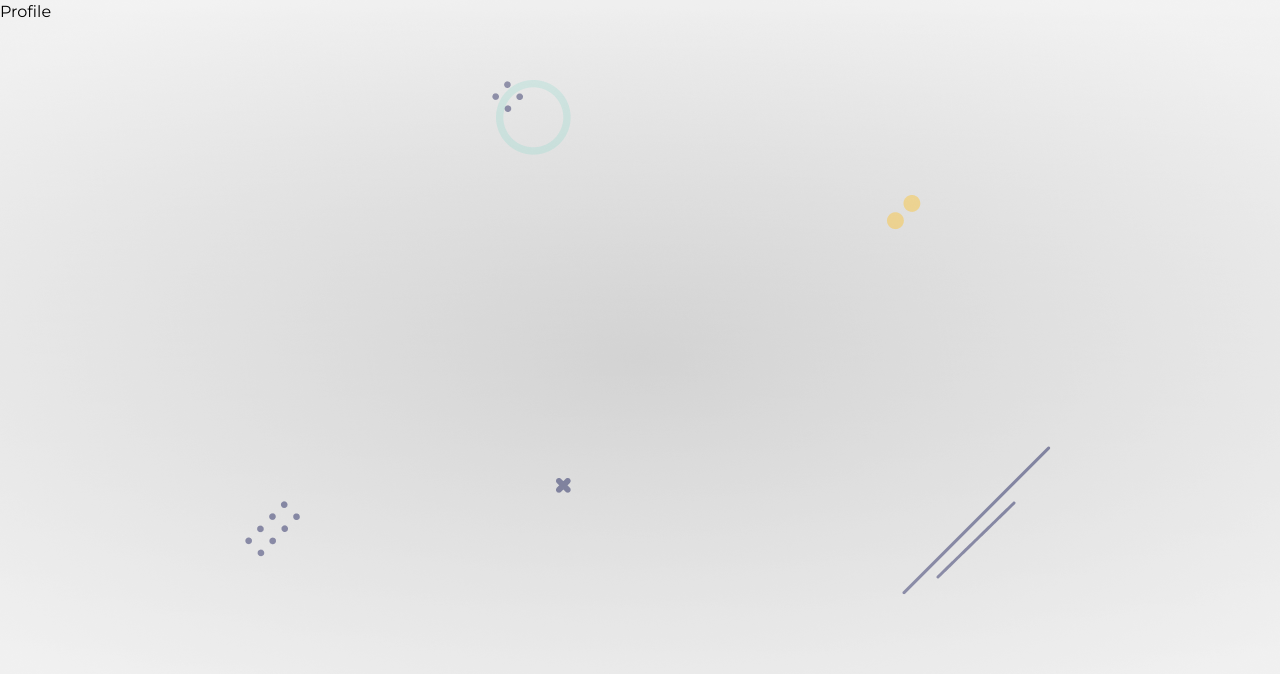
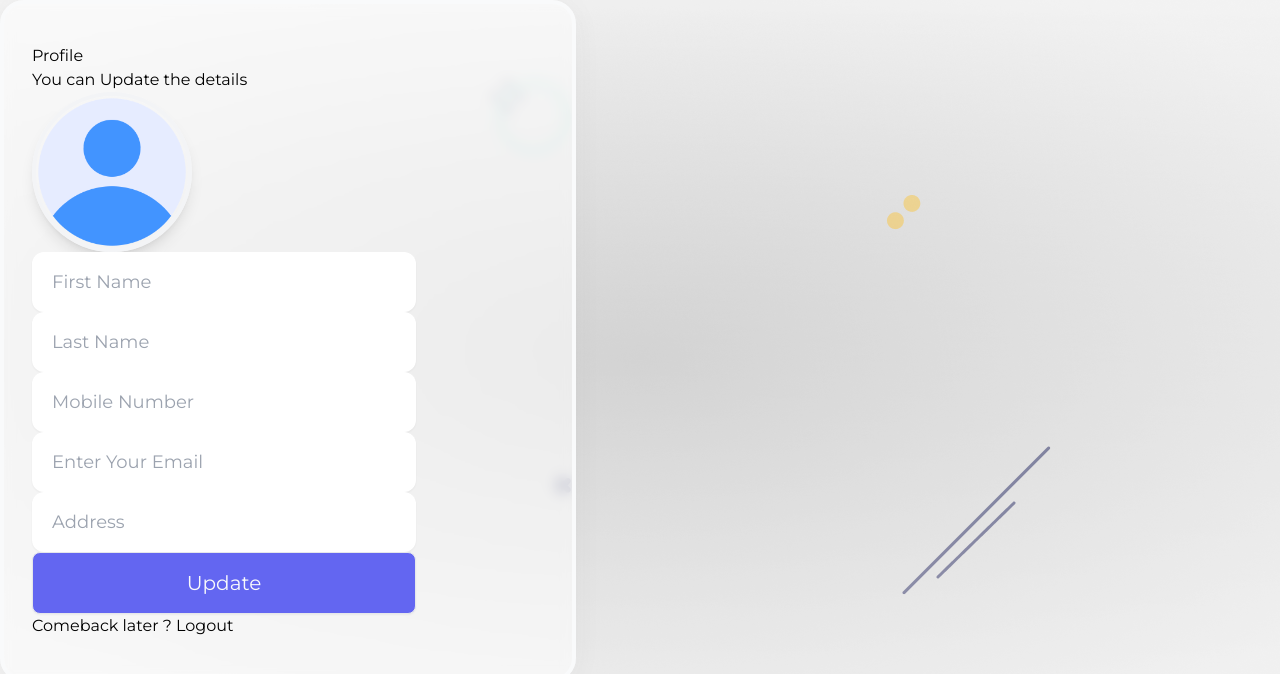
Before and after one commit to AgyapalSingh/MERN-PRACTISE, a React (Create React App) app in the folder client/: page /profile in a window 1280 px wide. Shown: the top 674 px of the page. Built offline with nearby package versions, Linux system fonts and the light colour scheme.

Commit message:
Profile Page UI Created

```diff
--- a/client/src/components/Profile.js
+++ b/client/src/components/Profile.js
@@ -1,7 +1,129 @@
-import React from "react";
+import React, { useState } from "react";
+import { Link } from "react-router-dom";
+import avatar from "../assets/profile.png";
+import { Toaster } from "react-hot-toast";
+import styles from "../styles/Username.module.css";
+import { useFormik } from "formik";
+import { profileValidation } from "../helper/validate";
+import convertToBase64 from "../helper/convert";
+import extend from "../styles/Profile.module.css";
 
 const Profile = () => {
-  return <div>Profile</div>;
+  const [file, setFile] = useState();
+
+  const formik = useFormik({
+    initialValues: {
+      firstName: "",
+      lastName: "",
+      email: "",
+      mobile: "",
+      address: "",
+    },
+    validate: profileValidation,
+    validateOnBlur: false,
+    validateOnChange: false,
+    onSubmit: async (values) => {
+      values = await Object.assign(values, { profile: file || "" });
+      console.log(values);
+    },
+  });
+
+  // Formik doesnot support file upload so we need to create this handler
+
+  const onUpload = async (e) => {
+    const base64 = await convertToBase64(e.target.files[0]);
+    setFile(base64);
+  };
+
+  return (
+    <div className="container mx-auto">
+      <Toaster position="top-center" reverseOrder={false}></Toaster>
+      <div className="flex justify-center items-center  h-screen">
+        <div
+          className={`${styles.glass} ${extend.glass}`}
+          style={{ width: "45%" }}
+        >
+          <div className="title flex flex-col items-center">
+            <h4 className="text-5xl font-bold">Profile</h4>
+            <span className="py-4 text-xl w-2/3 text-center text-gray-500">
+              You can Update the details
+            </span>
+          </div>
+
+          <form className="py-1" onSubmit={formik.handleSubmit}>
+            <div className="profile flex justify-center py-4">
+              <label htmlFor="profile">
+                <img
+                  src={file || avatar}
+                  className={`${styles.profile_img} ${extend.profile_img}`}
+                  alt="avatar"
+                />
+              </label>
+
+              <input
+                onChange={onUpload}
+                type="file"
+                id="profile"
+                name="profile"
+              />
+            </div>
+
+            <div className="textbox flex flex-col items-center gap-6">
+              <div className="name flex w-3/4 gap-10">
+                <input
+                  {...formik.getFieldProps("firstName")}
+                  className={`${styles.textbox} ${extend.textbox}`}
+                  type="text"
+                  placeholder="First Name"
+                />
+                <input
+                  {...formik.getFieldProps("lastName")}
+                  className={`${styles.textbox} ${extend.textbox}`}
+                  type="text"
+                  placeholder="Last Name"
+                />
+              </div>
+
+              <div className="name flex w-3/4 gap-10">
+                <input
+                  {...formik.getFieldProps("mobile")}
+                  className={`${styles.textbox} ${extend.textbox}`}
+                  type="text"
+                  placeholder="Mobile Number"
+                />
+                <input
+                  {...formik.getFieldProps("email")}
+                  className={`${styles.textbox} ${extend.textbox}`}
+                  type="email"
+                  placeholder="Enter Your Email"
+                />
+              </div>
+
+              <input
+                {...formik.getFieldProps("address")}
+                className={`${styles.textbox} ${extend.textbox}`}
+                type="text"
+                placeholder="Address"
+              />
+
+              <button className={styles.btn} type="submit">
+                Update
+              </button>
+            </div>
+
+            <div className="text-center py-4">
+              <span className="text-gray-500">
+                Comeback later ?&nbsp;
+                <Link className="text-red-500" to="/">
+                  Logout
+                </Link>
+              </span>
+            </div>
+          </form>
+        </div>
+      </div>
+    </div>
+  );
 };
 
 export default Profile;
--- a/client/src/helper/validate.js
+++ b/client/src/helper/validate.js
@@ -28,6 +28,12 @@
   const errors = usernameVerify({}, values);
   passwordVerify(errors, values);
   emailVerify(errors, values);
+  return errors;
+}
+
+// 5. Validate Profile Page
+export async function profileValidation(values) {
+  const errors = emailVerify({}, values);
   return errors;
 }
 
--- /dev/null
+++ b/client/src/styles/Profile.module.css
@@ -0,0 +1,11 @@
+.glass{
+    @apply h-5/6 w-5/6;
+}
+
+.profile_img{
+    @apply w-40 cursor-pointer;
+}
+
+.textbox{
+    @apply w-3/4;
+}
```
